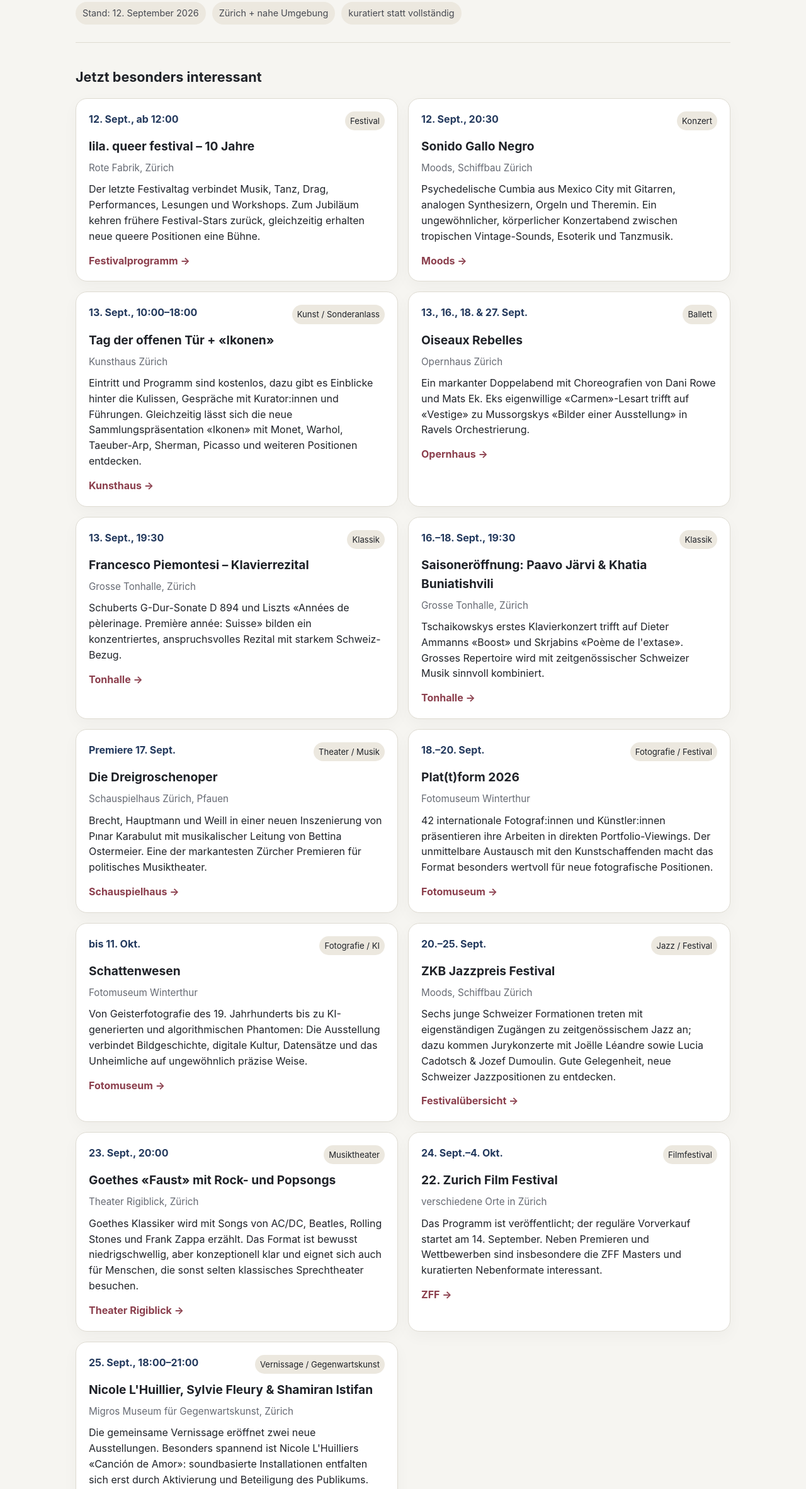
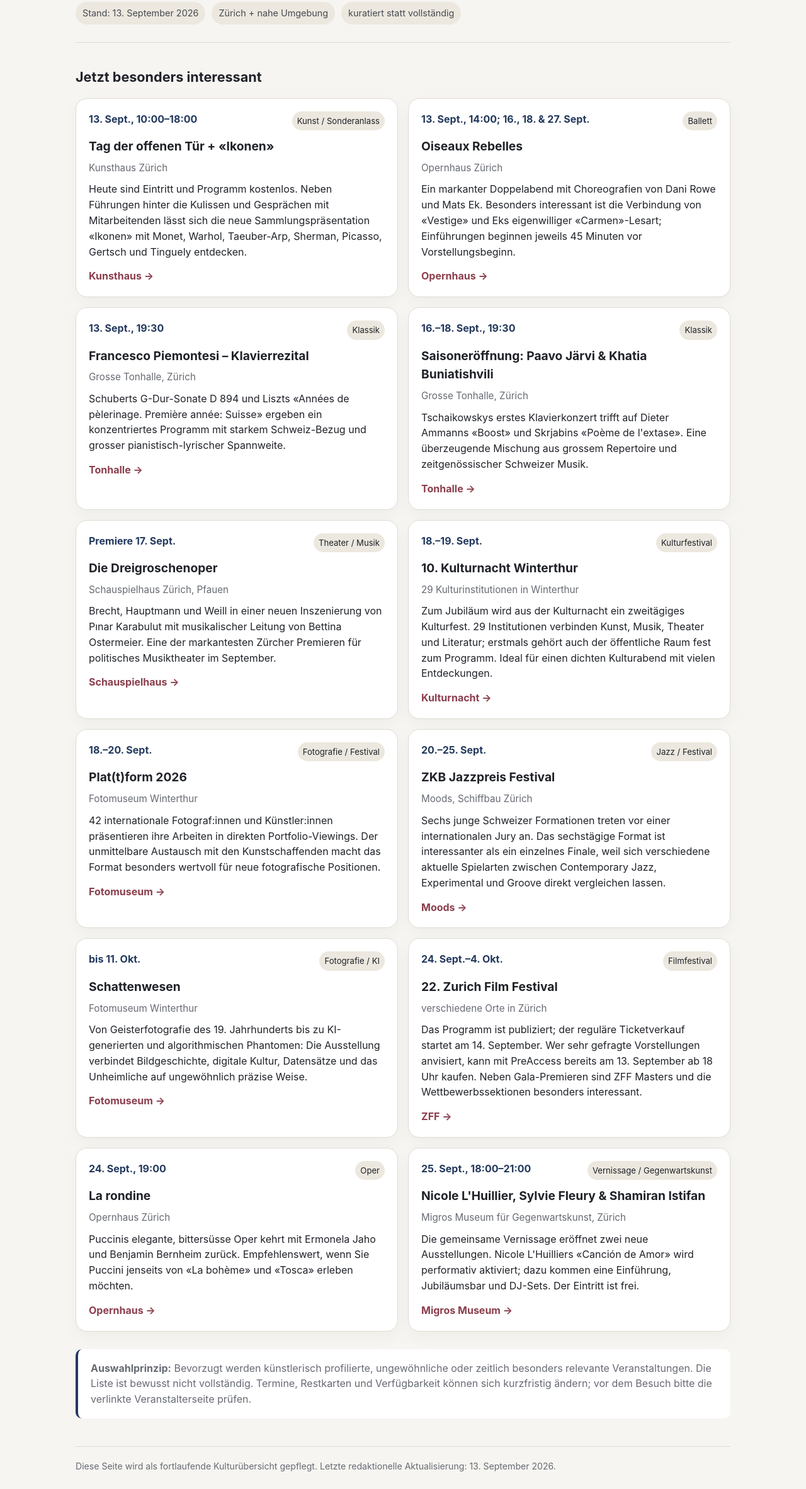
Before and after one commit to Jacky222334/GCLS-CAT1, a plain HTML site: page zurich-kultur/index.html in a window 1280 px wide. Shown: the part 272-2637 px from the top of the page at 63% size. Drawn offline with Linux system fonts and the light colour scheme.

Commit message:
Aktualisiere Zürich-Kultur-Tipps auf 13. September 2026

```diff
--- a/zurich-kultur/index.html
+++ b/zurich-kultur/index.html
@@ -26,7 +26,7 @@
       <h1>Zürich Kultur</h1>
       <p class="lead">Eine kompakte, kuratierte Auswahl für Erwachsene: Konzerte, klassische Musik, Theater, Ausstellungen, Festivals und ungewöhnliche Kulturformate in Zürich und naher Umgebung.</p>
       <div class="meta">
-        <span class="pill">Stand: 12. September 2026</span>
+        <span class="pill">Stand: 13. September 2026</span>
         <span class="pill">Zürich + nahe Umgebung</span>
         <span class="pill">kuratiert statt vollständig</span>
       </div>
@@ -36,34 +36,18 @@
       <h2>Jetzt besonders interessant</h2>
       <div class="grid">
         <article class="card">
-          <div class="topline"><span class="date">12. Sept., ab 12:00</span><span class="cat">Festival</span></div>
-          <h3>lila. queer festival – 10 Jahre</h3>
-          <div class="place">Rote Fabrik, Zürich</div>
-          <p class="why">Der letzte Festivaltag verbindet Musik, Tanz, Drag, Performances, Lesungen und Workshops. Zum Jubiläum kehren frühere Festival-Stars zurück, gleichzeitig erhalten neue queere Positionen eine Bühne.</p>
-          <a class="link" href="https://lilaqueerfestival.ch/" target="_blank" rel="noopener">Festivalprogramm →</a>
-        </article>
-
-        <article class="card">
-          <div class="topline"><span class="date">12. Sept., 20:30</span><span class="cat">Konzert</span></div>
-          <h3>Sonido Gallo Negro</h3>
-          <div class="place">Moods, Schiffbau Zürich</div>
-          <p class="why">Psychedelische Cumbia aus Mexico City mit Gitarren, analogen Synthesizern, Orgeln und Theremin. Ein ungewöhnlicher, körperlicher Konzertabend zwischen tropischen Vintage-Sounds, Esoterik und Tanzmusik.</p>
-          <a class="link" href="https://www.moods.ch/programm/sonido-gallo-negro-2026-09-12" target="_blank" rel="noopener">Moods →</a>
-        </article>
-
-        <article class="card">
           <div class="topline"><span class="date">13. Sept., 10:00–18:00</span><span class="cat">Kunst / Sonderanlass</span></div>
           <h3>Tag der offenen Tür + «Ikonen»</h3>
           <div class="place">Kunsthaus Zürich</div>
-          <p class="why">Eintritt und Programm sind kostenlos, dazu gibt es Einblicke hinter die Kulissen, Gespräche mit Kurator:innen und Führungen. Gleichzeitig lässt sich die neue Sammlungspräsentation «Ikonen» mit Monet, Warhol, Taeuber-Arp, Sherman, Picasso und weiteren Positionen entdecken.</p>
+          <p class="why">Heute sind Eintritt und Programm kostenlos. Neben Führungen hinter die Kulissen und Gesprächen mit Mitarbeitenden lässt sich die neue Sammlungspräsentation «Ikonen» mit Monet, Warhol, Taeuber-Arp, Sherman, Picasso, Gertsch und Tinguely entdecken.</p>
           <a class="link" href="https://www.kunsthaus.ch/besuch-planen/angebote/tag-der-offenen-tuer/" target="_blank" rel="noopener">Kunsthaus →</a>
         </article>
 
         <article class="card">
-          <div class="topline"><span class="date">13., 16., 18. &amp; 27. Sept.</span><span class="cat">Ballett</span></div>
+          <div class="topline"><span class="date">13. Sept., 14:00; 16., 18. &amp; 27. Sept.</span><span class="cat">Ballett</span></div>
           <h3>Oiseaux Rebelles</h3>
           <div class="place">Opernhaus Zürich</div>
-          <p class="why">Ein markanter Doppelabend mit Choreografien von Dani Rowe und Mats Ek. Eks eigenwillige «Carmen»-Lesart trifft auf «Vestige» zu Mussorgskys «Bilder einer Ausstellung» in Ravels Orchestrierung.</p>
+          <p class="why">Ein markanter Doppelabend mit Choreografien von Dani Rowe und Mats Ek. Besonders interessant ist die Verbindung von «Vestige» und Eks eigenwilliger «Carmen»-Lesart; Einführungen beginnen jeweils 45 Minuten vor Vorstellungsbeginn.</p>
           <a class="link" href="https://www.opernhaus.ch/spielplan/kalendarium/oiseaux-rebelles/" target="_blank" rel="noopener">Opernhaus →</a>
         </article>
 
@@ -71,24 +55,32 @@
           <div class="topline"><span class="date">13. Sept., 19:30</span><span class="cat">Klassik</span></div>
           <h3>Francesco Piemontesi – Klavierrezital</h3>
           <div class="place">Grosse Tonhalle, Zürich</div>
-          <p class="why">Schuberts G-Dur-Sonate D 894 und Liszts «Années de pèlerinage. Première année: Suisse» bilden ein konzentriertes, anspruchsvolles Rezital mit starkem Schweiz-Bezug.</p>
-          <a class="link" href="https://www.tonhalle-orchester.ch/konzerte/kalender/klavierrezital-francesco-piemontesi-2049929/tz/" target="_blank" rel="noopener">Tonhalle →</a>
+          <p class="why">Schuberts G-Dur-Sonate D 894 und Liszts «Années de pèlerinage. Première année: Suisse» ergeben ein konzentriertes Programm mit starkem Schweiz-Bezug und grosser pianistisch-lyrischer Spannweite.</p>
+          <a class="link" href="https://tonhalle-orchester.ch/en/concerts/kalender/klavierrezital-francesco-piemontesi-2049929/tz/" target="_blank" rel="noopener">Tonhalle →</a>
         </article>
 
         <article class="card">
           <div class="topline"><span class="date">16.–18. Sept., 19:30</span><span class="cat">Klassik</span></div>
           <h3>Saisoneröffnung: Paavo Järvi &amp; Khatia Buniatishvili</h3>
           <div class="place">Grosse Tonhalle, Zürich</div>
-          <p class="why">Tschaikowskys erstes Klavierkonzert trifft auf Dieter Ammanns «Boost» und Skrjabins «Poème de l'extase». Grosses Repertoire wird mit zeitgenössischer Schweizer Musik sinnvoll kombiniert.</p>
-          <a class="link" href="https://www.tonhalle-orchester.ch/konzerte/kalender/saisoneroeffnung-mit-paavo-jaervi-khatia-buniatishvili-2055090/tz/" target="_blank" rel="noopener">Tonhalle →</a>
+          <p class="why">Tschaikowskys erstes Klavierkonzert trifft auf Dieter Ammanns «Boost» und Skrjabins «Poème de l'extase». Eine überzeugende Mischung aus grossem Repertoire und zeitgenössischer Schweizer Musik.</p>
+          <a class="link" href="https://www.tonhalle-orchester.ch/en/concerts/kalender/saisoneroeffnung-mit-paavo-jaervi-khatia-buniatishvili-2055092/tz/" target="_blank" rel="noopener">Tonhalle →</a>
         </article>
 
         <article class="card">
           <div class="topline"><span class="date">Premiere 17. Sept.</span><span class="cat">Theater / Musik</span></div>
           <h3>Die Dreigroschenoper</h3>
           <div class="place">Schauspielhaus Zürich, Pfauen</div>
-          <p class="why">Brecht, Hauptmann und Weill in einer neuen Inszenierung von Pınar Karabulut mit musikalischer Leitung von Bettina Ostermeier. Eine der markantesten Zürcher Premieren für politisches Musiktheater.</p>
+          <p class="why">Brecht, Hauptmann und Weill in einer neuen Inszenierung von Pınar Karabulut mit musikalischer Leitung von Bettina Ostermeier. Eine der markantesten Zürcher Premieren für politisches Musiktheater im September.</p>
           <a class="link" href="https://www.schauspielhaus.ch/de/spielplan/38184/die-dreigroschenoper" target="_blank" rel="noopener">Schauspielhaus →</a>
+        </article>
+
+        <article class="card">
+          <div class="topline"><span class="date">18.–19. Sept.</span><span class="cat">Kulturfestival</span></div>
+          <h3>10. Kulturnacht Winterthur</h3>
+          <div class="place">29 Kulturinstitutionen in Winterthur</div>
+          <p class="why">Zum Jubiläum wird aus der Kulturnacht ein zweitägiges Kulturfest. 29 Institutionen verbinden Kunst, Musik, Theater und Literatur; erstmals gehört auch der öffentliche Raum fest zum Programm. Ideal für einen dichten Kulturabend mit vielen Entdeckungen.</p>
+          <a class="link" href="https://kulturnachtwinterthur.ch/" target="_blank" rel="noopener">Kulturnacht →</a>
         </article>
 
         <article class="card">
@@ -100,6 +92,14 @@
         </article>
 
         <article class="card">
+          <div class="topline"><span class="date">20.–25. Sept.</span><span class="cat">Jazz / Festival</span></div>
+          <h3>ZKB Jazzpreis Festival</h3>
+          <div class="place">Moods, Schiffbau Zürich</div>
+          <p class="why">Sechs junge Schweizer Formationen treten vor einer internationalen Jury an. Das sechstägige Format ist interessanter als ein einzelnes Finale, weil sich verschiedene aktuelle Spielarten zwischen Contemporary Jazz, Experimental und Groove direkt vergleichen lassen.</p>
+          <a class="link" href="https://moods.ch/das-moods/preise-foerderung/zkb-jazzpreis" target="_blank" rel="noopener">Moods →</a>
+        </article>
+
+        <article class="card">
           <div class="topline"><span class="date">bis 11. Okt.</span><span class="cat">Fotografie / KI</span></div>
           <h3>Schattenwesen</h3>
           <div class="place">Fotomuseum Winterthur</div>
@@ -108,42 +108,34 @@
         </article>
 
         <article class="card">
-          <div class="topline"><span class="date">20.–25. Sept.</span><span class="cat">Jazz / Festival</span></div>
-          <h3>ZKB Jazzpreis Festival</h3>
-          <div class="place">Moods, Schiffbau Zürich</div>
-          <p class="why">Sechs junge Schweizer Formationen treten mit eigenständigen Zugängen zu zeitgenössischem Jazz an; dazu kommen Jurykonzerte mit Joëlle Léandre sowie Lucia Cadotsch &amp; Jozef Dumoulin. Gute Gelegenheit, neue Schweizer Jazzpositionen zu entdecken.</p>
-          <a class="link" href="https://www.moods.ch/magazin/news?date=04.08.2026&amp;year=2026" target="_blank" rel="noopener">Festivalübersicht →</a>
+          <div class="topline"><span class="date">24. Sept.–4. Okt.</span><span class="cat">Filmfestival</span></div>
+          <h3>22. Zurich Film Festival</h3>
+          <div class="place">verschiedene Orte in Zürich</div>
+          <p class="why">Das Programm ist publiziert; der reguläre Ticketverkauf startet am 14. September. Wer sehr gefragte Vorstellungen anvisiert, kann mit PreAccess bereits am 13. September ab 18 Uhr kaufen. Neben Gala-Premieren sind ZFF Masters und die Wettbewerbssektionen besonders interessant.</p>
+          <a class="link" href="https://zff.com/de/programm-tickets/zff-auf-einen-blick" target="_blank" rel="noopener">ZFF →</a>
         </article>
 
         <article class="card">
-          <div class="topline"><span class="date">23. Sept., 20:00</span><span class="cat">Musiktheater</span></div>
-          <h3>Goethes «Faust» mit Rock- und Popsongs</h3>
-          <div class="place">Theater Rigiblick, Zürich</div>
-          <p class="why">Goethes Klassiker wird mit Songs von AC/DC, Beatles, Rolling Stones und Frank Zappa erzählt. Das Format ist bewusst niedrigschwellig, aber konzeptionell klar und eignet sich auch für Menschen, die sonst selten klassisches Sprechtheater besuchen.</p>
-          <a class="link" href="https://www.theater-rigiblick.ch/spielplan/projekt/goethes-faust-erzaehlt-mit-songs-aus-rock-und-pop" target="_blank" rel="noopener">Theater Rigiblick →</a>
-        </article>
-
-        <article class="card">
-          <div class="topline"><span class="date">24. Sept.–4. Okt.</span><span class="cat">Filmfestival</span></div>
-          <h3>22. Zurich Film Festival</h3>
-          <div class="place">verschiedene Orte in Zürich</div>
-          <p class="why">Das Programm ist veröffentlicht; der reguläre Vorverkauf startet am 14. September. Neben Premieren und Wettbewerben sind insbesondere die ZFF Masters und kuratierten Nebenformate interessant.</p>
-          <a class="link" href="https://zff.com/de/programm-tickets/zff-auf-einen-blick" target="_blank" rel="noopener">ZFF →</a>
+          <div class="topline"><span class="date">24. Sept., 19:00</span><span class="cat">Oper</span></div>
+          <h3>La rondine</h3>
+          <div class="place">Opernhaus Zürich</div>
+          <p class="why">Puccinis elegante, bittersüsse Oper kehrt mit Ermonela Jaho und Benjamin Bernheim zurück. Empfehlenswert, wenn Sie Puccini jenseits von «La bohème» und «Tosca» erleben möchten.</p>
+          <a class="link" href="https://www.opernhaus.ch/spielplan/kalendarium/la-rondine/" target="_blank" rel="noopener">Opernhaus →</a>
         </article>
 
         <article class="card">
           <div class="topline"><span class="date">25. Sept., 18:00–21:00</span><span class="cat">Vernissage / Gegenwartskunst</span></div>
           <h3>Nicole L'Huillier, Sylvie Fleury &amp; Shamiran Istifan</h3>
           <div class="place">Migros Museum für Gegenwartskunst, Zürich</div>
-          <p class="why">Die gemeinsame Vernissage eröffnet zwei neue Ausstellungen. Besonders spannend ist Nicole L'Huilliers «Canción de Amor»: soundbasierte Installationen entfalten sich erst durch Aktivierung und Beteiligung des Publikums.</p>
-          <a class="link" href="https://migrosmuseum.ch/" target="_blank" rel="noopener">Migros Museum →</a>
+          <p class="why">Die gemeinsame Vernissage eröffnet zwei neue Ausstellungen. Nicole L'Huilliers «Canción de Amor» wird performativ aktiviert; dazu kommen eine Einführung, Jubiläumsbar und DJ-Sets. Der Eintritt ist frei.</p>
+          <a class="link" href="https://migrosmuseum.ch/en/events/vernissage-mohamed-bourouissa-pour-noubia" target="_blank" rel="noopener">Migros Museum →</a>
         </article>
       </div>
     </section>
 
-    <div class="note"><strong>Auswahlprinzip:</strong> Bevorzugt werden künstlerisch profilierte, ungewöhnliche oder zeitlich besonders relevante Veranstaltungen. Die Liste ist bewusst nicht vollständig. Termine und Verfügbarkeit können sich ändern; vor dem Besuch bitte die verlinkte Veranstalterseite prüfen.</div>
+    <div class="note"><strong>Auswahlprinzip:</strong> Bevorzugt werden künstlerisch profilierte, ungewöhnliche oder zeitlich besonders relevante Veranstaltungen. Die Liste ist bewusst nicht vollständig. Termine, Restkarten und Verfügbarkeit können sich kurzfristig ändern; vor dem Besuch bitte die verlinkte Veranstalterseite prüfen.</div>
 
-    <footer>Diese Seite wird als fortlaufende Kulturübersicht gepflegt. Letzte redaktionelle Aktualisierung: 12. September 2026.</footer>
+    <footer>Diese Seite wird als fortlaufende Kulturübersicht gepflegt. Letzte redaktionelle Aktualisierung: 13. September 2026.</footer>
   </main>
 </body>
 </html>
```
